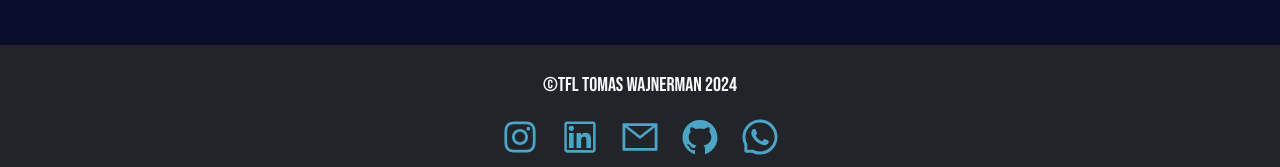
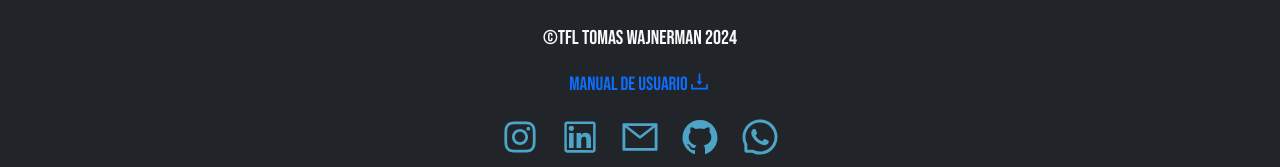
Before and after one commit to Grefing/TFL-Comunicaciones-Tomas-W., a React (Vite) app: page /qam-visualizer in a window 1280 px wide. Shown: the part 619-786 px from the top of the page. Built offline with nearby package versions, Linux system fonts and the light colour scheme.

Commit message:
Agregamos para descargar manual de usuario

```diff
--- a/src/common/footer/Footer.jsx
+++ b/src/common/footer/Footer.jsx
@@ -1,11 +1,10 @@
 import {
   AiOutlineInstagram,
-  AiOutlineFacebook,
-  AiOutlineTwitter,
   AiOutlineGithub,
   AiOutlineWhatsApp,
   AiOutlineLinkedin,
   AiOutlineMail,
+  AiOutlineDownload,
 } from "react-icons/ai";
 import "./footer.css";
 import { Link } from "react-router-dom";
@@ -15,6 +14,18 @@ const Footer = () => {
     <div className="bg-dark text-light py-4">
       <div className="d-flex justify-content-center mx-5">
         <p className="nameFooter">&copy;TFL Tomas Wajnerman 2024</p>
+      </div>
+
+      <div className="d-flex justify-content-center">
+        <Link
+          to="/public/MANUAL DE USUARIO TFL.pdf"
+          target="_blank"
+          download
+          className="d-flex download"
+        >
+          <p className="align-self-center">Manual de usuario</p>
+          <AiOutlineDownload className="logoDownload"></AiOutlineDownload>
+        </Link>
       </div>
 
       <div className=" mx-5 d-flex justify-content-center">
--- a/src/common/footer/footer.css
+++ b/src/common/footer/footer.css
@@ -35,3 +35,11 @@
     color: #25d366;
     cursor: pointer;
 }
+
+.download{
+    text-decoration: none;
+}
+
+.logoDownload{
+    font-size: 23px;
+}
```
Also changed, not shown: 1 other file (tests, documents, lock files or other folders).
